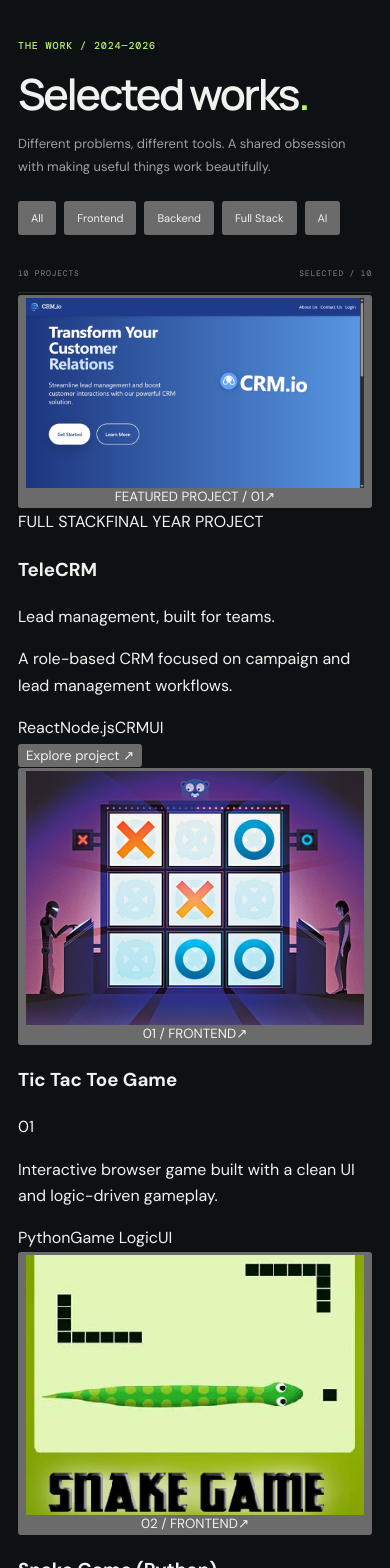
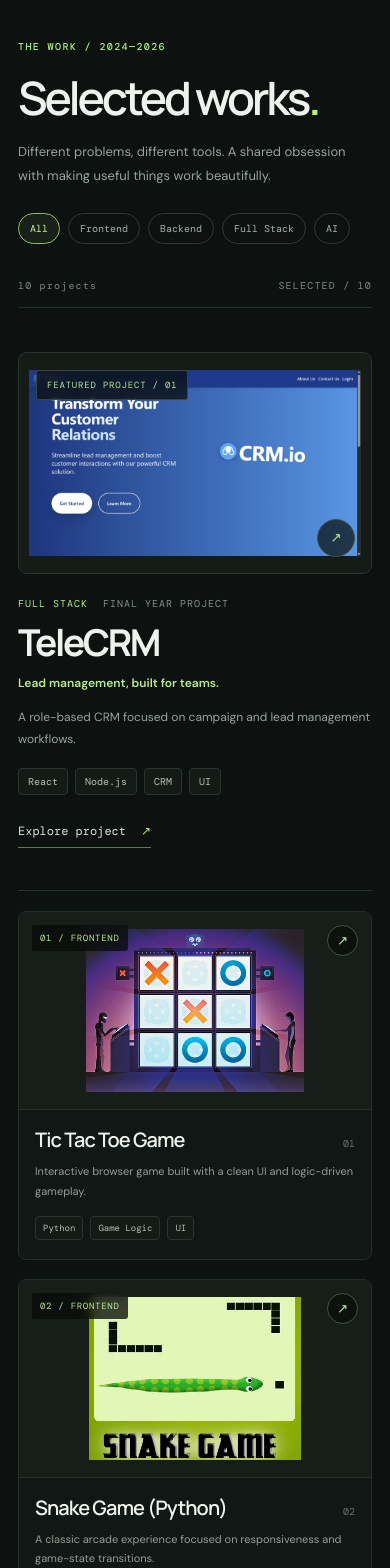
Before and after one commit to tanshi2003/Portfolio_Tanshi, a React (Create React App) app: page / in a window 390 px wide. Shown: the part 4740-6308 px from the top of the page. Built offline with nearby package versions, Linux system fonts and the light colour scheme.

Commit message:
Add editorial projects gallery design and responsive motion

```diff
--- a/src/App.css
+++ b/src/App.css
@@ -193,90 +193,106 @@ body.menu-open { overflow: hidden; }
 .techstack-heading-title { color: #172019; }
 .techstack-subtitle { color: #687468; }
 
-/* Projects: refined, breathable project portfolio */
-.projects { padding: 112px 0 124px; background: #0d1113; color: var(--text); }
-.projects .title { color: var(--text); text-align: left; font-size: clamp(40px,5vw,64px); }
-.projects-header { display: flex; align-items: flex-end; justify-content: space-between; gap: 32px; margin-bottom: 38px; }
-.projects-heading-copy { max-width: 640px; }
-.projects-heading-copy .section-kicker { margin-bottom: 16px; }
-.projects-lead { margin: 15px 0 0; color: #98a39a; font-size: 15px; line-height: 1.75; max-width: 540px; }
-.projects-title-dot { color: var(--accent); }
-.project-filters { display: flex; flex-wrap: wrap; justify-content: flex-end; gap: 8px; padding-bottom: 3px; }
-.projects-count-row { display: flex; justify-content: space-between; align-items: center; padding: 0 0 14px; margin-bottom: 2px; border-bottom: 1px solid #28322c; color: #7d8981; font: 10px 'DM Mono',monospace; letter-spacing: .1em; text-transform: uppercase; }
-.projects-list { display: grid; }
-.project-row { display: grid; grid-template-columns: minmax(180px,260px) minmax(0,1fr) 40px; align-items: center; gap: clamp(24px,4vw,48px); padding: 28px 0; border-bottom: 1px solid #202a25; transition: border-color .25s ease; }
-.project-row:hover { border-color: #465749; }
-.project-row-image { position: relative; display: flex; align-items: center; justify-content: center; width: 100%; aspect-ratio: 16/10; padding: 12px; overflow: hidden; border: 1px solid #26322c; border-radius: 7px; background: #141c19; cursor: pointer; }
-.project-row-image img { display: block; width: 100%; height: 100%; object-fit: contain; transition: transform .45s var(--ease); }
-.project-row:hover .project-row-image img { transform: scale(1.025); }
-.project-image-open { position: absolute; right: 9px; bottom: 9px; display: grid; place-items: center; width: 27px; height: 27px; border-radius: 50%; background: rgba(10,14,12,.78); color: var(--accent); backdrop-filter: blur(6px); }
-.project-row-content { min-width: 0; }
-.project-row-meta { display: flex; flex-wrap: wrap; gap: 12px; margin-bottom: 10px; color: #819087; font: 10px 'DM Mono',monospace; letter-spacing: .06em; }
-.project-row-meta span:first-child { color: var(--accent); }
-.project-row-content h3 { margin: 0 0 9px; color: #eaf0ea; font: 600 clamp(22px,2.3vw,30px)/1.25 'Manrope',sans-serif; letter-spacing: -.045em; }
-.project-row-content p { max-width: 650px; margin: 0; color: #9ba69f; font-size: 14px; line-height: 1.7; }
-.project-stack-line { display: flex; flex-wrap: wrap; gap: 7px; margin-top: 15px; }
-.project-stack-line span { display: inline-flex; align-items: center; padding: 5px 9px; border: 1px solid #29372f; border-radius: 4px; background: #151d19; color: #b5c0b7; font: 10px 'DM Mono',monospace; line-height: 1.4; }
-.project-row-open { display: grid; place-items: center; width: 40px; height: 40px; border: 1px solid #2b3830; border-radius: 50%; background: transparent; color: #91a092; font-size: 18px; cursor: pointer; transition: all .25s ease; }
-.project-row:hover .project-row-open { border-color: var(--accent); color: var(--accent); transform: translate(2px,-2px); }
-
-/* Project detail modal */
-.project-modal-backdrop { position: fixed; inset: 0; z-index: 2000; display: grid; place-items: center; padding: 24px; background: rgba(3,6,5,.84); backdrop-filter: blur(12px); }
-.project-modal { position: relative; display: grid; grid-template-columns: minmax(0,1fr) minmax(0,1.15fr); width: min(980px,100%); max-height: min(780px,92vh); overflow: auto; border: 1px solid var(--line-strong); border-radius: 10px; background: #121819; box-shadow: 0 30px 100px rgba(0,0,0,.5); }
+/* Projects / engineering editorial gallery */
+.projects { padding: 116px 0 128px; background: #0d1110; color: var(--text); }
+.projects-shell { width: min(1160px, calc(100% - 48px)); }
+.projects .title { color: #edf2ed; text-align: left; font-size: clamp(44px,6vw,78px); line-height: .98; letter-spacing: -.07em; }
+.projects-header { display: flex; align-items: flex-end; justify-content: space-between; gap: 38px; margin-bottom: 44px; }
+.projects-heading-copy { max-width: 690px; }
+.projects-heading-copy .section-kicker { display: block; margin-bottom: 20px; color: #a8f078; letter-spacing: .14em; }
+.projects-lead { margin: 20px 0 0; color: #98a39b; font-size: 15px; line-height: 1.85; max-width: 550px; }
+.projects-title-dot { color: #a8f078; }
+.project-filters { display: flex; flex-wrap: wrap; justify-content: flex-end; gap: 8px; }
+.filter-btn { padding: 9px 14px; border: 1px solid #303a33; border-radius: 40px; background: transparent; color: #a8b2aa; font: 11px 'DM Mono',monospace; transition: .22s ease; cursor: pointer; }
+.filter-btn:hover, .filter-btn.active { color: #c7f19e; border-color: #8ebd5e; background: rgba(168,240,120,.07); }
+.projects-count-row { display: flex; justify-content: space-between; padding: 0 0 15px; border-bottom: 1px solid #26302a; margin-bottom: 24px; color: #7e8981; font: 10px 'DM Mono',monospace; letter-spacing: .12em; }
+.project-feature { display: grid; grid-template-columns: minmax(0,1.25fr) minmax(300px,.75fr); gap: clamp(30px,5vw,65px); align-items: center; padding: 20px 0 55px; margin-bottom: 20px; border-bottom: 1px solid #26302a; }
+.project-feature-image { position: relative; display: flex; align-items: center; justify-content: center; overflow: hidden; width: 100%; min-height: 320px; aspect-ratio: 16/10; padding: 22px; background: #151b17; border: 1px solid #2b352e; border-radius: 9px; cursor: pointer; }
+.project-feature-image img { display: block; max-width: 100%; max-height: 100%; width: 100%; height: 100%; object-fit: contain; transition: transform .65s cubic-bezier(.2,.7,.2,1); }
+.project-feature:hover .project-feature-image img { transform: scale(1.025); }
+.project-feature-image-label { position: absolute; left: 17px; top: 17px; padding: 8px 10px; border: 1px solid #3b463e; border-radius: 3px; background: rgba(9,13,11,.75); color: #b9e893; font: 9px 'DM Mono',monospace; letter-spacing: .09em; backdrop-filter: blur(8px); }
+.project-feature-arrow { position: absolute; right: 16px; bottom: 16px; display: grid; place-items: center; width: 38px; height: 38px; border: 1px solid #435146; border-radius: 50%; color: #b8ee89; background: rgba(9,13,11,.7); transition: transform .25s ease,border .25s ease; }
+.project-feature:hover .project-feature-arrow { transform: translate(3px,-3px); border-color: #a8f078; }
+.project-feature-copy { max-width: 460px; }
+.project-feature-meta { display: flex; flex-wrap: wrap; gap: 15px; color: #829087; font: 10px 'DM Mono',monospace; letter-spacing: .1em; }
+.project-feature-meta span:first-child { color: #a8f078; }
+.project-feature-copy h3 { margin: 21px 0 7px; font: 700 clamp(34px,4vw,52px)/1.05 'Manrope',sans-serif; letter-spacing: -.065em; color: #edf2ed; }
+.project-feature-tagline { color: #b8ec8d !important; font-weight: 600; margin-bottom: 12px !important; }
+.project-feature-copy>p { color: #99a39b; font-size: 14px; line-height: 1.8; }
+.project-card-stack { display: flex; flex-wrap: wrap; gap: 7px; margin-top: 18px; }
+.project-card-stack span { padding: 6px 9px; border: 1px solid #29352e; border-radius: 4px; background: #141b17; color: #b5c0b7; font: 10px 'DM Mono',monospace; overflow-wrap: anywhere; }
+.project-explore { display: inline-flex; align-items: center; gap: 15px; margin-top: 28px; padding: 0 0 8px; border: 0; border-bottom: 1px solid #64765a; background: transparent; color: #d5e6d4; font: 12px 'DM Mono',monospace; cursor: pointer; }
+.project-explore span { color: #a8f078; transition: transform .2s ease; }
+.project-explore:hover span { transform: translate(3px,-3px); }
+.projects-grid { display: grid; grid-template-columns: repeat(2,minmax(0,1fr)); gap: 28px 22px; align-items: start; }
+.project-card { min-width: 0; border: 1px solid #242f28; border-radius: 8px; overflow: hidden; background: #111714; transition: border-color .3s ease,box-shadow .3s ease; }
+.project-card:hover { border-color: #465648; box-shadow: 0 18px 45px rgba(0,0,0,.2); }
+.project-card-visual { position: relative; display: flex; align-items: center; justify-content: center; width: 100%; aspect-ratio: 16/10; overflow: hidden; padding: 17px; border: 0; border-bottom: 1px solid #27322b; background: #171e19; cursor: pointer; }
+.project-card-visual img { display: block; width: 100%; height: 100%; object-fit: contain; transition: transform .5s ease; }
+.project-card:hover .project-card-visual img { transform: scale(1.025); }
+.project-card-index { position: absolute; left: 13px; top: 13px; padding: 7px 8px; border-radius: 3px; background: rgba(9,13,11,.78); color: #b8e993; font: 9px 'DM Mono',monospace; letter-spacing: .08em; backdrop-filter: blur(6px); }
+.project-card-arrow { position: absolute; right: 13px; top: 13px; display: grid; place-items: center; width: 31px; height: 31px; border: 1px solid #465347; border-radius: 50%; color: #b8e993; background: rgba(9,13,11,.78); transition: transform .25s ease; }
+.project-card:hover .project-card-arrow { transform: translate(3px,-3px); }
+.project-card-info { padding: 20px 21px 23px; }
+.project-card-title-line { display: flex; align-items: baseline; justify-content: space-between; gap: 12px; }
+.project-card-title-line h3 { min-width: 0; margin: 0; color: #edf2ed; font: 600 clamp(19px,2.3vw,25px)/1.25 'Manrope',sans-serif; letter-spacing: -.045em; overflow-wrap: anywhere; }
+.project-card-number { flex: 0 0 auto; color: #68756b; font: 10px 'DM Mono',monospace; }
+.project-card-info p { margin: 10px 0 0; color: #929e96; font-size: 12px; line-height: 1.75; }
+.project-card-info .project-card-stack { margin-top: 15px; }
+.project-card-info .project-card-stack span { font-size: 9px; padding: 5px 7px; }
+.project-modal-backdrop { position: fixed; inset: 0; z-index: 2000; display: grid; place-items: center; padding: 22px; background: rgba(3,6,5,.84); backdrop-filter: blur(12px); }
+.project-modal { position: relative; display: grid; grid-template-columns: minmax(0,1fr) minmax(0,1.1fr); width: min(980px,100%); max-height: min(800px,92vh); overflow: auto; border: 1px solid #38433b; border-radius: 11px; background: #121817; box-shadow: 0 30px 100px rgba(0,0,0,.5); }
 .project-modal-close { position: absolute; z-index: 3; top: 13px; right: 13px; width: 36px; height: 36px; border: 1px solid rgba(255,255,255,.2); border-radius: 50%; background: rgba(8,12,10,.72); color: #fff; font-size: 23px; cursor: pointer; }
-.project-modal-visual { display: flex; align-items: center; justify-content: center; min-height: 100%; padding: 24px; background: #101714; border-right: 1px solid var(--line); }
+.project-modal-visual { display: flex; align-items: center; justify-content: center; min-height: 250px; padding: 26px; background: #101714; border-right: 1px solid #28332c; }
 .project-modal-visual img { display: block; width: 100%; height: auto; max-height: 460px; object-fit: contain; border-radius: 5px; }
-.project-modal-body { min-width: 0; padding: 42px 36px 34px; }
-.project-modal-header { display: flex; align-items: center; flex-wrap: wrap; gap: 10px; margin-bottom: 17px; }
-.project-modal-number { color: var(--accent); font: 10px 'DM Mono',monospace; }
-.project-modal-category { padding: 5px 9px; border: 1px solid var(--line); border-radius: 30px; color: var(--muted); font: 9px 'DM Mono',monospace; }
-.project-modal-body h3 { margin: 0 0 12px; color: var(--text); font: 700 clamp(26px,3vw,34px)/1.15 'Manrope',sans-serif; letter-spacing: -.05em; overflow-wrap: anywhere; }
-.project-modal-description { color: #a3ada6; font-size: 13px; line-height: 1.85; margin: 0; }
-.project-modal-grid { display: grid; grid-template-columns: 1fr; gap: 23px; margin-top: 25px; padding-top: 22px; border-top: 1px solid var(--line); }
+.project-modal-body { min-width: 0; padding: 43px 36px 34px; }
+.project-modal-header { display: flex; flex-wrap: wrap; align-items: center; gap: 10px; margin-bottom: 17px; }
+.project-modal-number { color: #a8f078; font: 10px 'DM Mono',monospace; }
+.project-modal-category { padding: 5px 9px; border: 1px solid #303a33; border-radius: 30px; color: #929d95; font: 9px 'DM Mono',monospace; }
+.project-modal-body h3 { margin: 0 0 12px; color: #edf2ed; font: 700 clamp(26px,3vw,34px)/1.15 'Manrope',sans-serif; letter-spacing: -.05em; overflow-wrap: anywhere; }
+.project-modal-description { margin: 0; color: #a3ada6; font-size: 13px; line-height: 1.85; }
+.project-modal-grid { display: grid; grid-template-columns: 1fr; gap: 22px; margin-top: 25px; padding-top: 22px; border-top: 1px solid #29332d; }
 .project-modal-grid h4 { margin: 0 0 11px; color: #e6ede7; font: 600 12px 'Manrope',sans-serif; }
 .project-modal-grid p { margin: 0; color: #929e96; font-size: 12px; line-height: 1.8; }
 .project-modal-technology { min-width: 0; }
-.modal-techs { display: flex; flex-wrap: wrap; gap: 8px; margin-top: 0; }
-.modal-techs span { padding: 7px 10px; border: 1px solid rgba(182,243,107,.22); border-radius: 5px; background: rgba(182,243,107,.06); color: #c4e99a; font: 10px 'DM Mono',monospace; white-space: normal; overflow-wrap: anywhere; max-width: 100%; }
+.modal-techs { display: flex; flex-wrap: wrap; gap: 8px; margin: 0; }
+.modal-techs span { display: inline-flex; max-width: 100%; padding: 7px 10px; border: 1px solid rgba(168,240,120,.22); border-radius: 5px; background: rgba(168,240,120,.06); color: #c4e99a; font: 10px 'DM Mono',monospace; white-space: normal; overflow-wrap: anywhere; }
 .project-modal-actions { display: flex; flex-wrap: wrap; gap: 9px; margin-top: 27px; }
-.project-modal-actions a { display: inline-flex; align-items: center; gap: 9px; padding: 11px 14px; border: 1px solid var(--line-strong); border-radius: 40px; color: var(--text); font-size: 11px; transition: border .2s ease,color .2s ease; }
-.project-modal-actions a:hover { border-color: var(--accent); color: var(--accent); }
-
-/* Projects responsive */
-@media (max-width: 1000px) { .project-row { grid-template-columns: 210px minmax(0,1fr) 36px; gap: 24px; } }
+.project-modal-actions a { display: inline-flex; align-items: center; gap: 9px; padding: 11px 14px; border: 1px solid #303a33; border-radius: 40px; color: #edf2ed; font-size: 11px; transition: border .2s,color .2s; }
+.project-modal-actions a:hover { border-color: #a8f078; color: #a8f078; }
+@media (max-width: 980px) { .project-feature { grid-template-columns: 1fr 0.85fr; gap: 28px; } .project-feature-image { min-height: 250px; } }
 @media (max-width: 760px) {
-  .projects-header { align-items: flex-start; flex-direction: column; gap: 22px; margin-bottom: 30px; }
+ .projects { padding: 90px 0 105px; }
+ .projects-header { align-items: flex-start; flex-direction: column; gap: 25px; margin-bottom: 35px; }
  .project-filters { justify-content: flex-start; }
-  .project-row { grid-template-columns: 150px minmax(0,1fr) 32px; gap: 16px; padding: 21px 0; }
-  .project-row-content h3 { font-size: 21px; }
-  .project-row-content p { font-size: 12px; line-height: 1.65; }
-  .project-row-open { width: 32px; height: 32px; font-size: 16px; }
+ .project-feature { grid-template-columns: 1fr; gap: 23px; padding-bottom: 42px; }
+ .project-feature-image { min-height: 0; aspect-ratio: 16/10; }
+ .project-feature-copy h3 { margin-top: 13px; }
+ .projects-grid { grid-template-columns: 1fr; gap: 19px; }
+ .project-card-visual { aspect-ratio: 16/9; }
  .project-modal { grid-template-columns: 1fr; max-height: 90vh; }
-  .project-modal-visual { min-height: 0; padding: 16px; border-right: 0; border-bottom: 1px solid var(--line); }
-  .project-modal-visual img { max-height: 240px; }
-  .project-modal-body { padding: 26px 22px 24px; }
+ .project-modal-visual { min-height: 0; padding: 14px; border-right: 0; border-bottom: 1px solid #28332c; }
+ .project-modal-visual img { max-height: 230px; }
+ .project-modal-body { padding: 27px 23px 24px; }
 }
 @media (max-width: 480px) {
-  .projects { padding: 82px 0 92px; }
-  .projects .title { font-size: 43px; }
+ .projects-shell { width: min(100% - 32px,1160px); }
+ .projects .title { font-size: 46px; }
  .projects-lead { font-size: 13px; }
-  .filter-btn { padding: 8px 11px; font-size: 11px; }
-  .project-row { grid-template-columns: 112px minmax(0,1fr); gap: 13px; padding: 17px 0; }
-  .project-row-open { display: none; }
-  .project-row-image { padding: 8px; border-radius: 5px; }
-  .project-row-content h3 { font-size: 18px; margin-bottom: 6px; }
-  .project-row-content p { font-size: 11px; line-height: 1.6; }
-  .project-row-content .project-stack-line { gap: 5px; margin-top: 10px; }
-  .project-row-content .project-stack-line span { font-size: 8px; padding: 4px 6px; }
-  .project-row-meta { margin-bottom: 7px; font-size: 8px; }
-  .projects-count-row { font-size: 8px; }
+ .filter-btn { padding: 8px 11px; font-size: 10px; }
+ .project-feature-image { padding: 10px; }
+ .project-feature-copy h3 { font-size: 37px; }
+ .project-feature-copy>p { font-size: 12px; }
+ .project-card-info { padding: 17px 16px 19px; }
+ .project-card-title-line h3 { font-size: 20px; }
+ .project-card-info p { font-size: 11px; }
  .project-modal-backdrop { padding: 10px; }
  .project-modal-visual { padding: 12px; }
  .project-modal-visual img { max-height: 200px; }
-  .project-modal-body { padding: 23px 18px 21px; }
-  .project-modal-grid { gap: 19px; }
+ .project-modal-body { padding: 22px 18px; }
  .modal-techs span { font-size: 9px; padding: 6px 8px; }
 }
+
 /* Contact */
 .contact { padding: 110px 0 116px; background: #111719; color: var(--text); }
 .contact-panel { display: grid; grid-template-columns: minmax(0,1.25fr) minmax(260px,.75fr); gap: 8%; padding: clamp(30px,5vw,64px); border: 1px solid var(--line-strong); border-radius: 3px; background: radial-gradient(circle at 12% 0%, rgba(182,243,107,.07), transparent 40%), #141b1d; }
```
Lines whose indentation alone changed are shown as unchanged.
